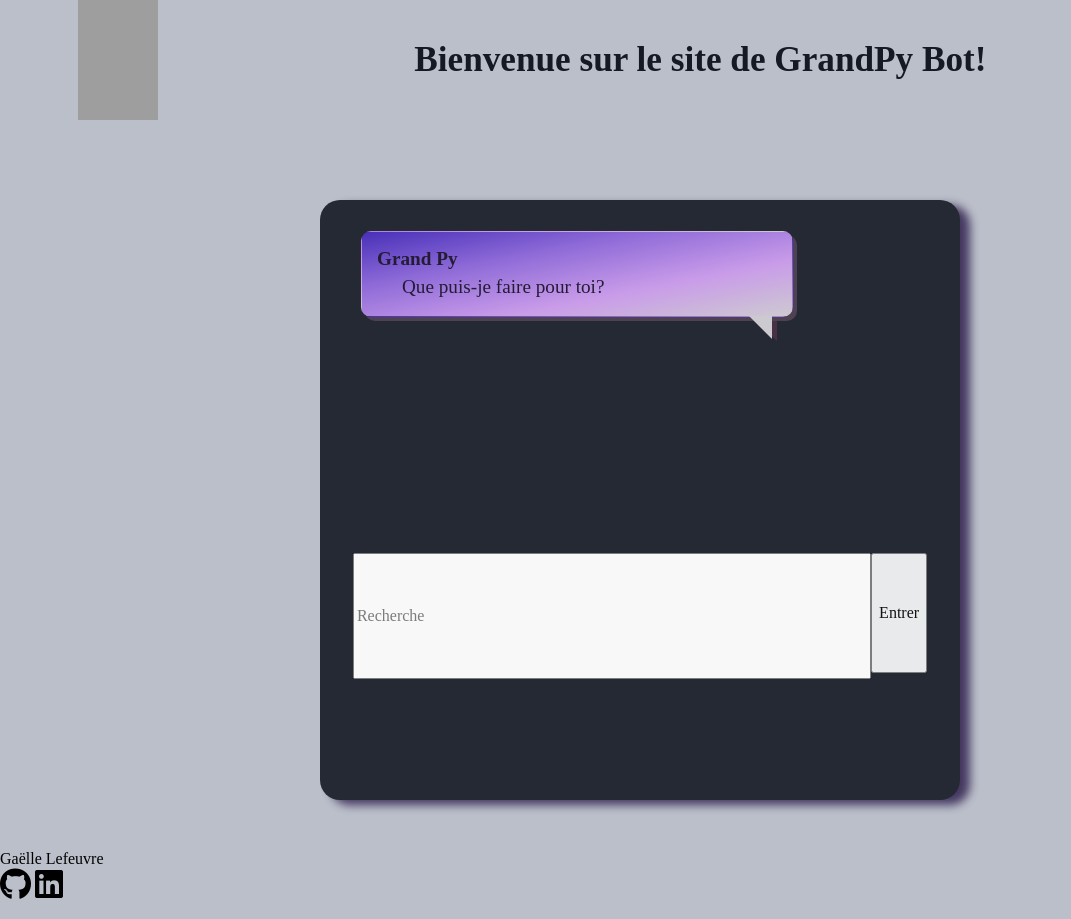
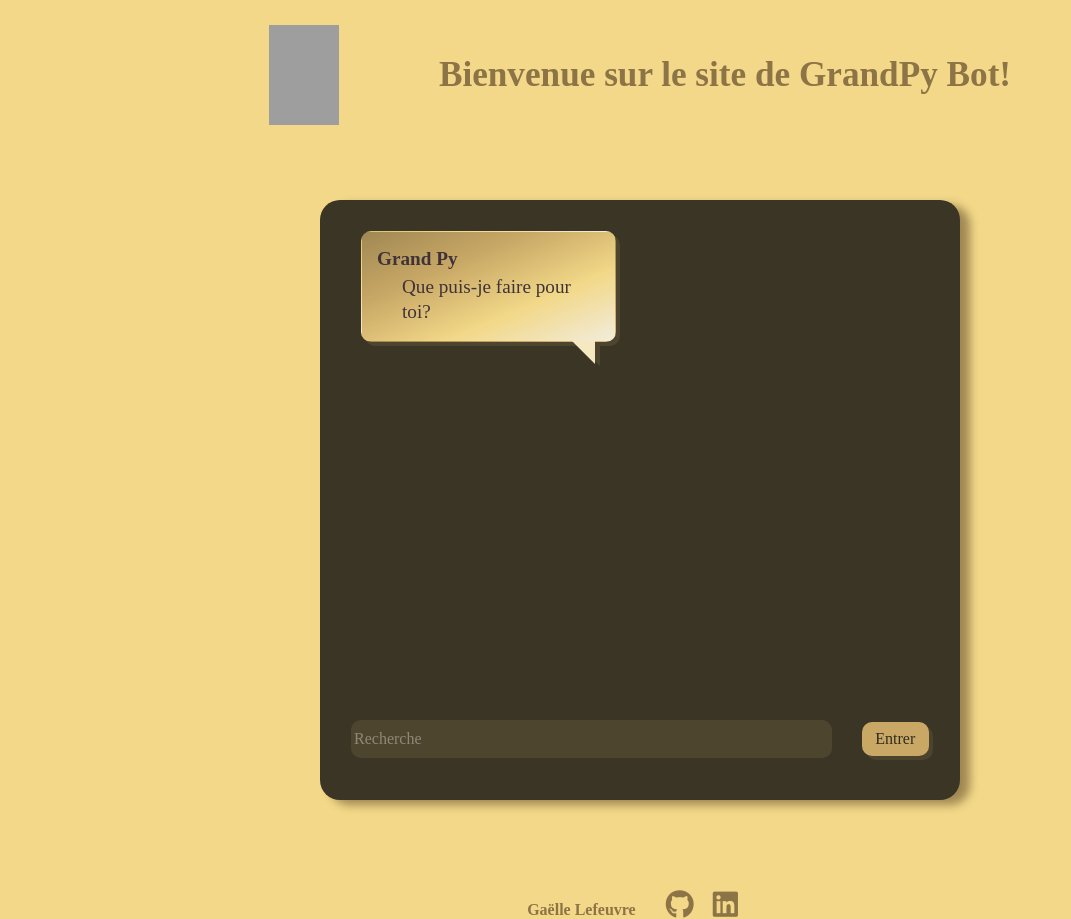
Before and after one commit to Melissendra/grandPyBot, a Flask app: page / in a window 1280 px wide. Shown: the whole page, without its empty margins (0-1071 px from the left). Run offline with Flask 2, Linux system fonts and the light colour scheme; some libraries are stand-ins or nearby versions; grey boxes are pictures that could not be loaded.

Commit message:
desktop size frontend finished

```diff
--- a/papybot/static/css/style.css
+++ b/papybot/static/css/style.css
@@ -1,6 +1,6 @@
 /*body design */
 body, html{
-    background: #bbbfca;
+    background: #F2D888;
     width: 100%;
     height: 100%;
     margin: 0;
@@ -20,26 +20,25 @@ body, html{
 /* header section design */
 header{
     grid-area: header;
-    color: #151924;
+    color: #8C7446;
 }
 
 .header{
-    display: grid;
+    display: flex;
+    justify-content: center;
+    height: 100%;
 }
 
 .grandPyIcon{
-    height: 120px;
-    width: 80px;
-    grid-column: 1 / span 1;
-    grid-row: 1 /span 1;
-    justify-self: center;
+    height: 100px;
+    width: 70px;
+    justify-content: start;
+    margin-right: 50px;
     align-self: center;
 }
 
 .header h1{
-    grid-column: 2 / span 3;
-    display: flex;
-    margin-left: 17%;
+    margin-left: 50px;
     align-self: center;
     font-size: 2.2rem;
     text-align: right;
@@ -59,34 +58,38 @@ p:last-of-type{
 }
 
 #container{
+    background: #0D0D0D;
     grid-area: main;
     display: flex;
     flex-direction: column;
     align-content: space-between;
     border: 1px solid transparent;
     border-radius: 20px;
-    box-shadow: 10px 5px 10px #382a55;
-    background: #151924;
-    opacity: 0.9;
+    box-shadow: 10px 5px 10px #8c7446;
+    opacity: 0.8;
 }
 
+.sentences{
+    width: 100%;
+    height: 80%;
+}
 
 .papySentence{
-    background: linear-gradient(to left top, #cfcbd2, #cb98ed, #8b63da, #3c21b7);
+    background: linear-gradient(to left top, #f2f2f2, #F2D888, #bf9d5e, #8c7446);
     border: 1px solid transparent;
     border-radius: 10px;
-    box-shadow: 4px 4px 0 rgba(248, 159, 197, 0.2);
+    box-shadow: 4px 4px 0 rgba(140, 116, 70, 0.2);
     font-size: 1.2rem;
     line-height: 1.3;
-    margin: 30px 40px 37%;
-    max-width: 400px;
+    margin: 30px 40px;
+    max-width: 35%;
     padding: 15px;
     position: relative;
 }
 
 .arrow{
     border-left: 21px solid transparent;
-    border-top: 20px solid rgba(221, 68, 134, 0.2);
+    border-top: 20px solid rgba(140, 116, 70, 0.2);
     bottom: -25px;
     position: absolute;
     right: 15px;
@@ -94,7 +97,7 @@ p:last-of-type{
 
 .arrow::before{
     border-left: 23px solid transparent;
-    border-top: 23px solid #cfcbd2;
+    border-top: 23px solid #f8eed1;
     bottom: 2px;
     content: "";
     position: absolute;
@@ -104,32 +107,71 @@ p:last-of-type{
 .botQuestion{
     height: 20%;
     display: flex;
-    justify-content: space-between;
 }
 
 /* search bar design */
 
 #grandPybot{
-    width: 90%;
-    height: 100%;
+    width: 85%;
+    height: 70%;
     display: flex;
-    justify-content: center;
+    align-self: center;
+    background-color:rgba(140, 116, 70, 0.2);
+    color: #BF9D5E;
+    border: 1px solid transparent;
+    border-radius: 10px;
+    margin-right: 30px;
 }
 
 .search{
     display: flex;
-    justify-content: center;
     height: 100%;
     width: 100%;
 }
 
+.grandPyBot{
+    display: flex;
+    width: 100%;
+    height: 40%;
+    margin: auto 30px;
+}
 
+.btn{
+    display: flex;
+    justify-content: center;
+    align-items: center;
+    align-self: center;
+    width: 12%;
+    height: 70%;
+    background-color: #bf9d5e;
+    border: 1px solid transparent;
+    border-radius: 10px;
+    box-shadow: 4px 4px 0 rgba(122, 102, 65, 0.2) ;
+}
 
+/* footer design */
 footer{
     grid-area: footer;
 }
 
+.footer{
+    display: flex;
+    justify-content: center;
+    align-items: flex-end;
+    width: 100%;
+    margin-top: 40px;
+}
+
+.name{
+    font-weight: 900;
+    margin-right: 30px;
+    color:#8c7446;
+}
+
 i{
-    color: #000000;
-    font-size: 2rem;
+    display: flex;
+    align-self: center;
+    margin-right: 15px;
+    color: #8c7446;
+    font-size: 1.8rem;
 }
--- a/papybot/templates/base.html
+++ b/papybot/templates/base.html
@@ -22,10 +22,12 @@
                 </div>
             </header>{% block content %}{% endblock %}
             <footer>
-                <div class="name">Gaëlle Lefeuvre</div>
-                <div class="gitLink">
-                    <a href="https://github.com/Melissendra/grandPyBot"><i class="fab fa-github"></i></a>
-                    <a href="https://www.linkedin.com/in/gaellelefeuvre/"><i class="fab fa-linkedin"></i></a>
+                <div class="footer">
+                    <div class="name">Gaëlle Lefeuvre</div>
+                    <div class="gitLink">
+                        <a href="https://github.com/Melissendra/grandPyBot"><i class="fab fa-github"></i></a>
+                        <a href="https://www.linkedin.com/in/gaellelefeuvre/"><i class="fab fa-linkedin"></i></a>
+                    </div>
                 </div>
             </footer>
         </section>
--- a/papybot/templates/index.html
+++ b/papybot/templates/index.html
@@ -2,14 +2,16 @@
 
 {% block content %}
 <div id="container">
-    <div class="papySentence">
-        <p classe="name"><strong>Grand Py</strong></p>
-        <p class="sentence">Que puis-je faire pour toi?</p>
-        <div class="arrow"></div>
+    <div class="sentences">
+        <div class="papySentence">
+            <p><strong>Grand Py</strong></p>
+            <p class="sentence">Que puis-je faire pour toi?</p>
+            <div class="arrow"></div>
+        </div>
     </div>
     <div class="botQuestion">
         <form class="search" action="" method="get">
-            <label for="grandpyBot" id="grandPybot">
+            <label for="grandpyBot" name="grandPyBot" class="grandPyBot">
                 <input type="text" id="grandPybot" placeholder="Recherche">
                 <button type="submit" class="btn">Entrer</button>
             </label>
```
